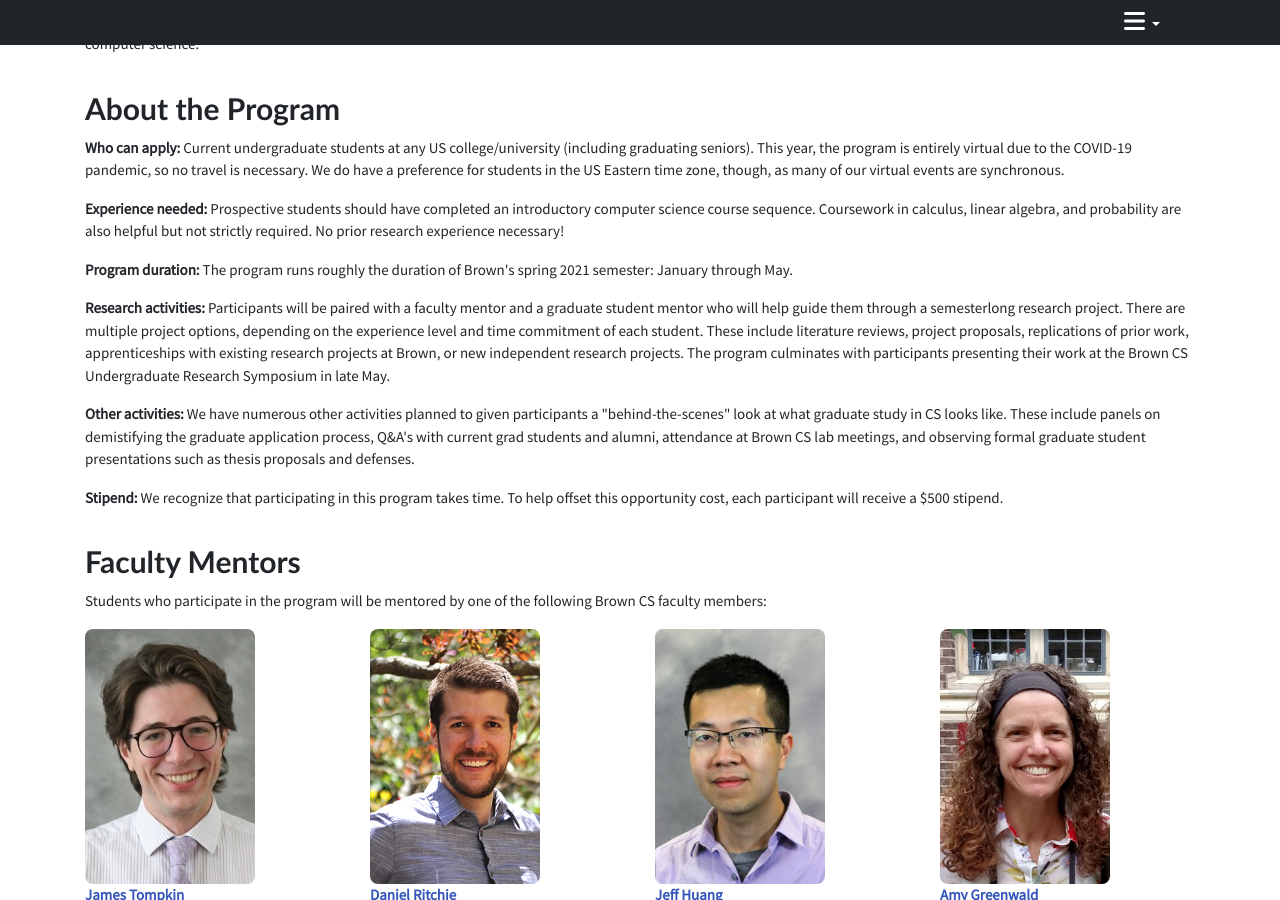
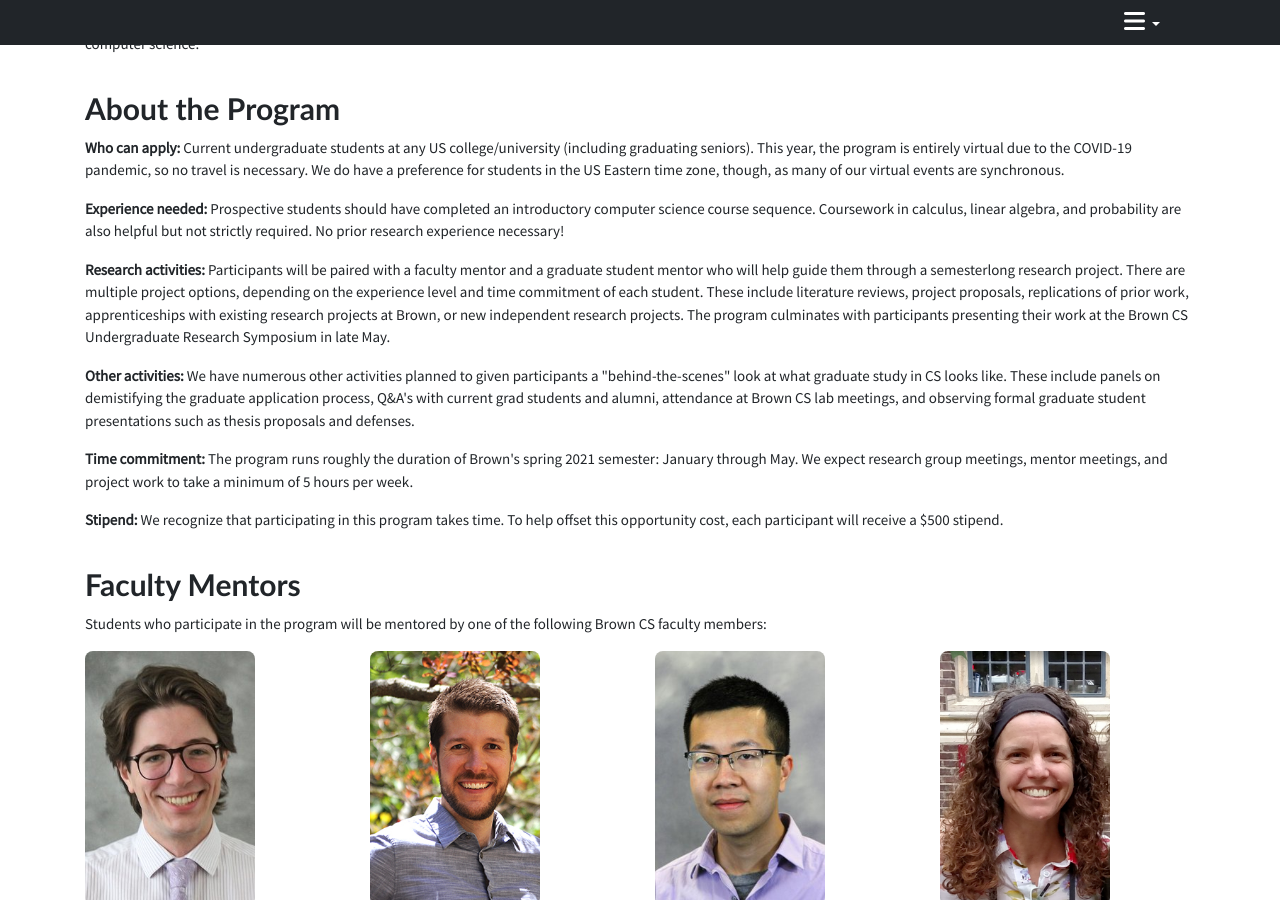
Before and after one commit to brownvc/exploreCSR-webpage, a Jekyll site: the page built from index.html, in a window 1280 px wide and 900 px high, scrolled down 580 px. Built offline with Jekyll 4.4.1, drawn with Linux system fonts in a browser that asks for light colours; nearby versions of some CDN libraries; some of the changed text lies outside the part shown.

Commit message:
Add time commitment info, change contact email address.

```diff
--- a/index.html
+++ b/index.html
@@ -71,13 +71,13 @@ layout: default
         <b>Experience needed:</b> Prospective students should have completed an introductory computer science course sequence. Coursework in calculus, linear algebra, and probability are also helpful but not strictly required. No prior research experience necessary!
     </p>
     <p>
-        <b>Program duration:</b> The program runs roughly the duration of Brown's spring 2021 semester: January through May.
-    </p>
-    <p>
         <b>Research activities:</b> Participants will be paired with a faculty mentor and a graduate student mentor who will help guide them through a semesterlong research project. There are multiple project options, depending on the experience level and time commitment of each student. These include literature reviews, project proposals, replications of prior work, apprenticeships with existing research projects at Brown, or new independent research projects. The program culminates with participants presenting their work at the Brown CS Undergraduate Research Symposium in late May.
     </p>
     <p>
         <b>Other activities:</b> We have numerous other activities planned to given participants a "behind-the-scenes" look at what graduate study in CS looks like. These include panels on demistifying the graduate application process, Q&A's with current grad students and alumni, attendance at Brown CS lab meetings, and observing formal graduate student presentations such as thesis proposals and defenses.
+    </p>
+    <p>
+        <b>Time commitment:</b> The program runs roughly the duration of Brown's spring 2021 semester: January through May. We expect research group meetings, mentor meetings, and project work to take a minimum of 5 hours per week.
     </p>
     <p>
         <b>Stipend:</b> We recognize that participating in this program takes time. To help offset this opportunity cost, each participant will receive a $500 stipend.
@@ -231,7 +231,7 @@ layout: default
         <div class='mainheader'>Contact Us</div>
     </div>
     <p>
-        Questions about the program? Send us email at <a href='mailto:explorecsr@cs.brown.edu'>explorecsr@cs.brown.edu</a>.
+        Questions about the program? Send us email at <a href='mailto:explorecsr@lists.cs.brown.edu'>explorecsr@cs.brown.edu</a>.
     </p>
 </div>
 
```
Also changed, not shown: other parts of index.html (+2 -2 lines).
